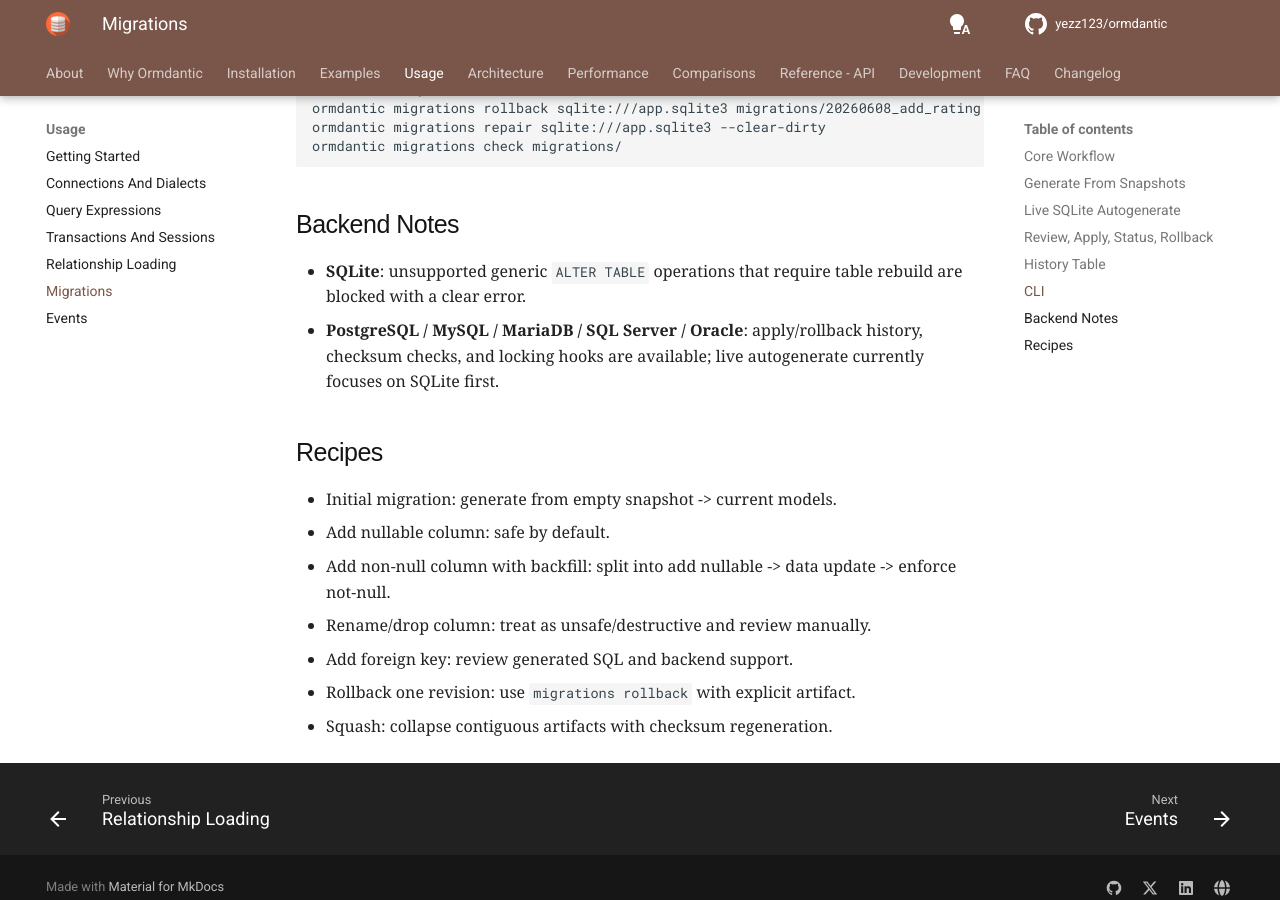
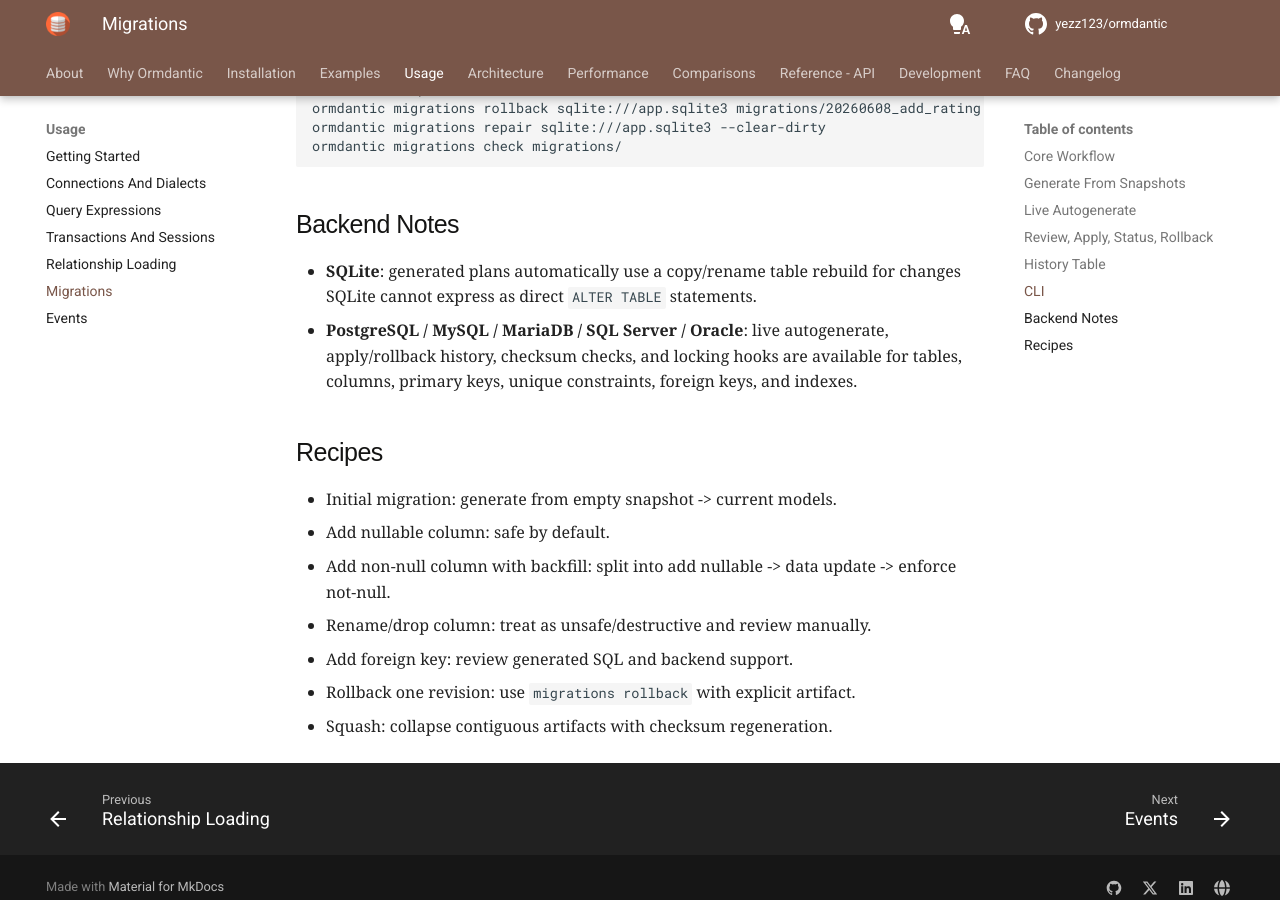
Before and after one commit to yezz123/ormdantic, an MkDocs documentation site: the page built from docs/usage/migrations.md, in a window 1280 px wide and 900 px high, scrolled down 2982 px. Built offline with MkDocs 1.6.1 and Material for MkDocs 9.7.7, drawn with Linux system fonts in a browser that asks for light colours; comment, search, counter and statistics services are not loaded; some of the changed text lies outside the part shown.

Commit message:
✨ Update migration and connection documentation
- Expanded the migration documentation to include live autogeneration support for multiple databases: SQLite, PostgreSQL, MySQL, MariaDB, SQL Server, and Oracle.
- Added details on the local database matrix for testing, including the setup of various database containers and their corresponding test URLs.
- Clarified the handling of SQLite table rebuilds and improved descriptions for migration processes, enhancing overall documentation clarity.

````diff
--- a/docs/usage/migrations.md
+++ b/docs/usage/migrations.md
@@ -3,7 +3,7 @@
 Ormdantic migrations now support:
 
 - Snapshot-to-snapshot generation.
-- Live SQLite autogeneration (database -> models).
+- Live autogeneration for SQLite, PostgreSQL, MySQL, MariaDB, SQL Server, and Oracle.
 - Durable migration history with checksum, status, dirty state, and metadata.
 - Explicit rollback behavior (no unsafe fallback to `up` SQL).
 - Migration artifact V2 with checksum and safety metadata.
@@ -34,12 +34,12 @@ artifact = db.migrations.create_migration(
 )
 ```
 
-## Live SQLite Autogenerate
+## Live Autogenerate
 
 ```python
 artifact = db.migrations.autogenerate(
     "20260608_live_autogen",
-    description="sync live sqlite schema with models",
+    description="sync live schema with models",
     include_tables=["flavor*"],
     exclude_tables=["legacy_*"],
 )
@@ -131,8 +131,8 @@ ormdantic migrations check migrations/
 
 ## Backend Notes
 
-- **SQLite**: unsupported generic `ALTER TABLE` operations that require table rebuild are blocked with a clear error.
-- **PostgreSQL / MySQL / MariaDB / SQL Server / Oracle**: apply/rollback history, checksum checks, and locking hooks are available; live autogenerate currently focuses on SQLite first.
+- **SQLite**: generated plans automatically use a copy/rename table rebuild for changes SQLite cannot express as direct `ALTER TABLE` statements.
+- **PostgreSQL / MySQL / MariaDB / SQL Server / Oracle**: live autogenerate, apply/rollback history, checksum checks, and locking hooks are available for tables, columns, primary keys, unique constraints, foreign keys, and indexes.
 
 ## Recipes
 
````
Also changed, not shown: docs/usage/connections.md (+4 -0 lines).
